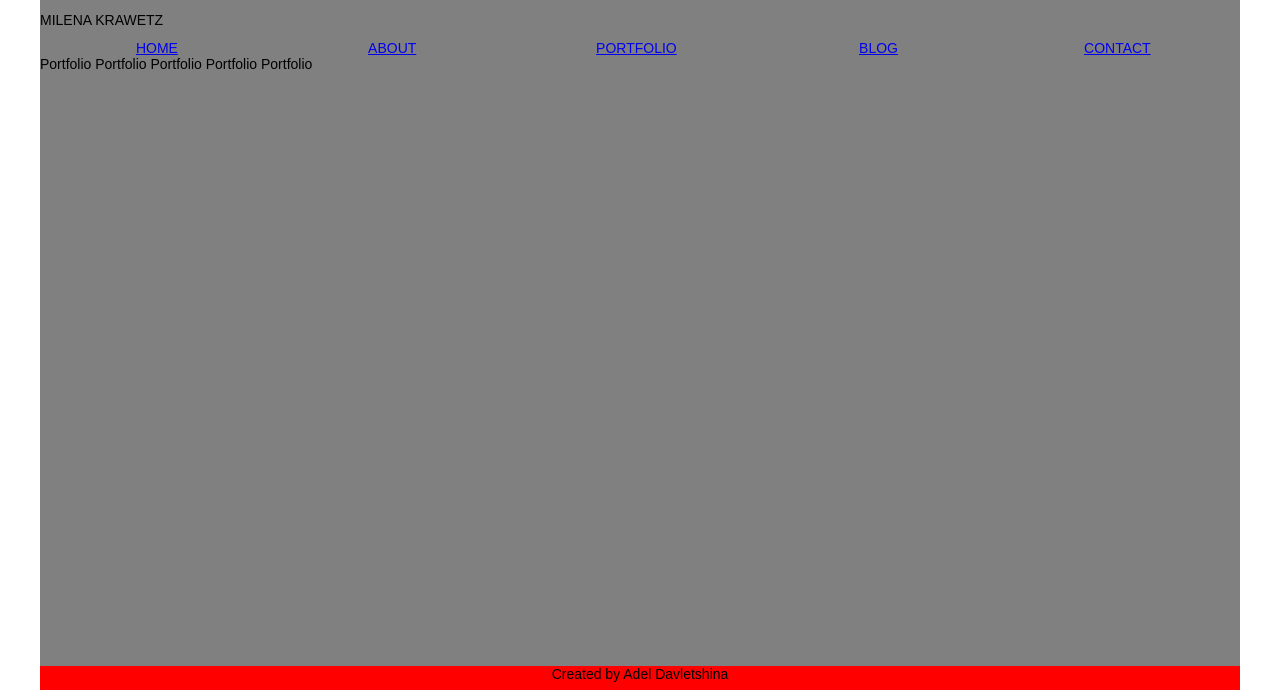
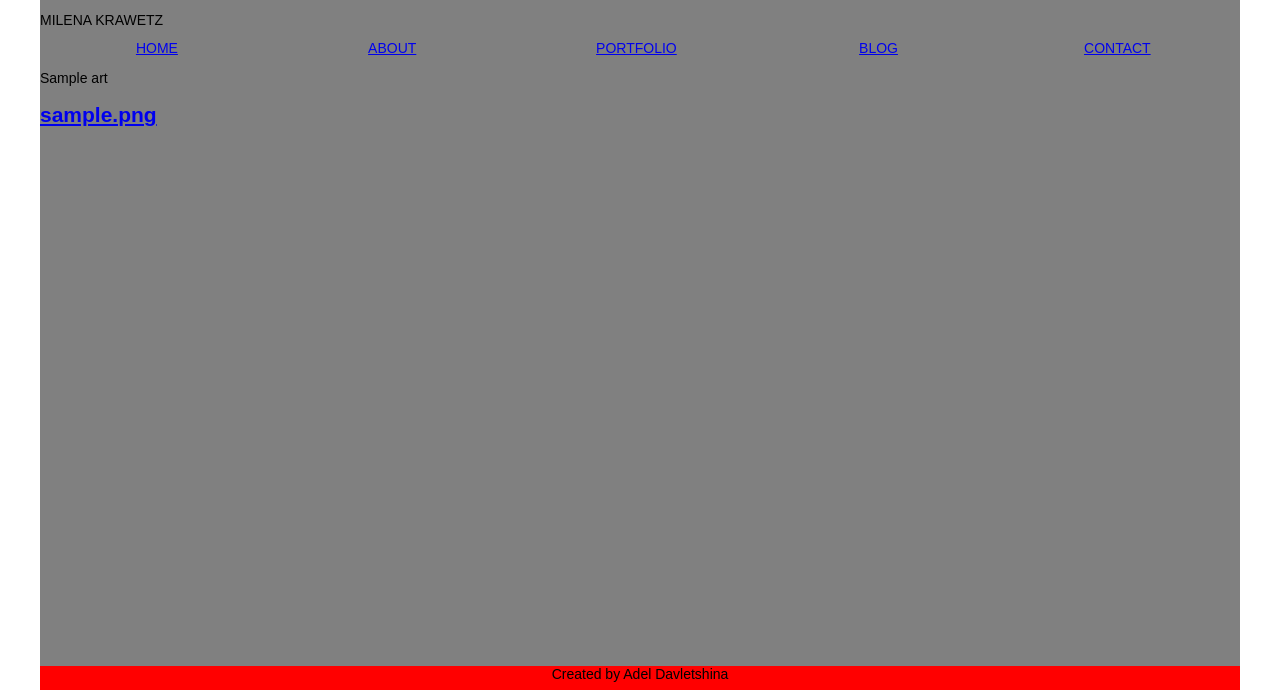
Before and after one commit to Adel-Bulgakova/MilenaKrawetzOld, a Django app: page /portfolio/ in a window 1280 px wide. Shown: the top 690 px of the page. Run offline with Django 3.2, Linux system fonts and the light colour scheme; tables that the repository leaves empty hold one stand-in row (values such as "Sample post"); parts of the project's set-up code (start-up, migrations or seed data) failed here and were passed over.

Commit message:
портфолио

```diff
--- a/apps/blog/templates/blog/post_detail.html
+++ b/apps/blog/templates/blog/post_detail.html
@@ -1,11 +1,9 @@
 {% extends "base.html" %}
 {% block title %}Milena Krawetz | Blog{% endblock %}
 {% block content %}
-
 
     <p>{{ post.datetime }}</p>
     <h2>{{ post.title }}</h2>
     <p>{{ post.content }}</p>
 
-
 {% endblock %}
--- a/apps/home/templates/home/about.html
+++ b/apps/home/templates/home/about.html
@@ -6,6 +6,6 @@
             <p>ХУДОЖНИК ПУТЕШЕСТВЕННИК</br>Родилась в городе Уфа, закончила Педагогический Университет по специальности Изобразительное искусство и Высшую Школу Ювелиров по специальности ювелир-дизайнер. Работала с множеством дизайнерских студий и не только (JOY, Loshadka prty, Freedom, и т.д.) , связанных с дизайном одежды, бижутерией и аксессуарами, начиная от фотографа и иллюстратора, заканчивая арт-директором.Путешествуя по миру я занимаюсь росписью стен и написанием картин. Я посвящаю себя поискам новых пространств в жизни и в искусстве, что, собственно, вдохновляет меня на новые работы.</br>ВЕЛКАМ!</p>
         </div>
 
-	    <div class = "left"><img src = "static/images/foto.jpg"></div>
+	    <div class = "left"><img src = "/static/images/foto.jpg"></div>
     </div>
 {% endblock %}
--- a/apps/portfolio/models.py
+++ b/apps/portfolio/models.py
@@ -1,9 +1,13 @@
 from django.db import models
 
 class Art(models.Model):
-    title = models.CharField(max_length=500)
-    image = models.ImageField(upload_to='images', height_field=None, width_field=None)
-    price = models.FloatField(default=0)
-    about = models.CharField(max_length=2000)
+    title = models.CharField(max_length = 500)
+    image = models.ImageField(upload_to = 'images', height_field = None, width_field = None)
+    price = models.FloatField(default = 0)
+    about = models.CharField(max_length = 2000)
+
     def __unicode__(self):
         return self.title
+
+    def get_absolute_url(self):
+        return "/portfolio/%i/" % self.id
--- /dev/null
+++ b/apps/portfolio/templates/portfolio/art_list.html
@@ -0,0 +1,10 @@
+{% extends "base.html" %}
+{% block title %}Milena Krawetz | Portfolio{% endblock %}
+{% block content %}
+    {% for art in object_list %}
+        <p>{{ art.title }}</p>
+        <h2><a href="{{ art.get_absolute_url }}">{{ art.image }}</a></h2>
+    {% empty %}
+    <p>Нет картин</p>
+    {% endfor %}
+{% endblock %}
--- a/apps/portfolio/templates/portfolio/home.html
+++ /dev/null
@@ -1,5 +0,0 @@
-{% extends "base.html" %}
-{% block title %}Milena Krawetz | Artist{% endblock %}
-{% block content %}
-               <p>ЧТО-ТО ИНТЕРЕСНОЕ </p>
-{% endblock %}
--- a/apps/portfolio/templates/portfolio/portfolio.html
+++ /dev/null
@@ -1,3 +0,0 @@
-{% extends "base.html" %}
-{% block title %}Milena Krawetz | Portfolio{% endblock %}
-{% block content %}Portfolio Portfolio Portfolio Portfolio Portfolio {% endblock %}
--- a/apps/portfolio/urls.py
+++ b/apps/portfolio/urls.py
@@ -1,7 +1,7 @@
 from django.conf.urls import patterns, url
-
-import views
+from views import pictures_list_view, picture_detail_view
 
 urlpatterns = patterns('',
-    url(r'^$', views.portfolio),
+    url(r'^$', pictures_list_view.as_view(), name='list'),
+    url(r'^(?P<pk>\d+)/$', picture_detail_view.as_view())
 )
--- a/apps/portfolio/views.py
+++ b/apps/portfolio/views.py
@@ -4,7 +4,13 @@ from django.shortcuts import render, get_object_or_404
 from django.core.urlresolvers import reverse
 from django.views import generic
 from models import Art
-from random import randint
+from django.views.generic import ListView, DetailView
 
 def portfolio(request):
 		return render(request, "portfolio/portfolio.html")
+
+class pictures_list_view(ListView):
+    model = Art
+
+class picture_detail_view(DetailView):
+    model = Art
```
Also changed, not shown: apps/portfolio/templates/portfolio/art_detail.html (added, +7 -0 lines), images/anahata.jpg (added), images/etud.jpg (added), 1 other file.
